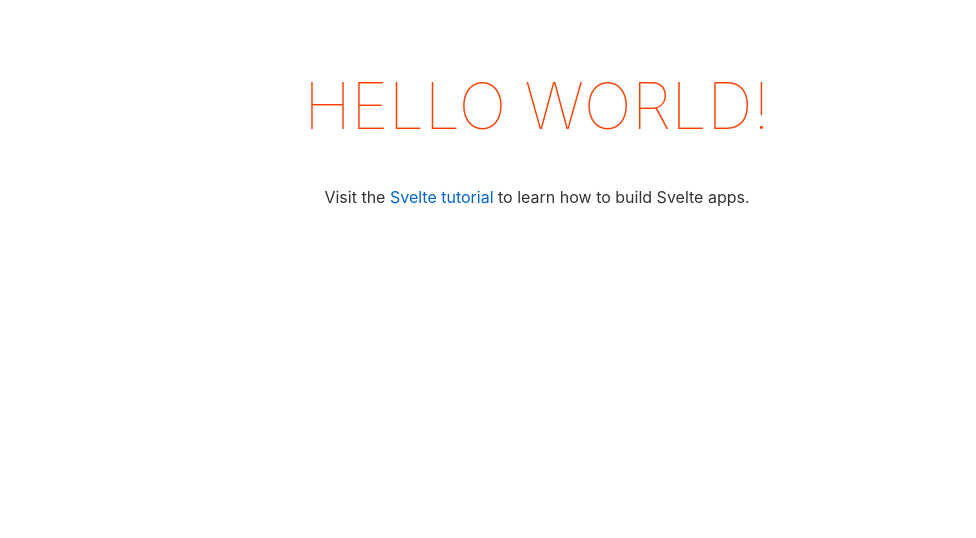
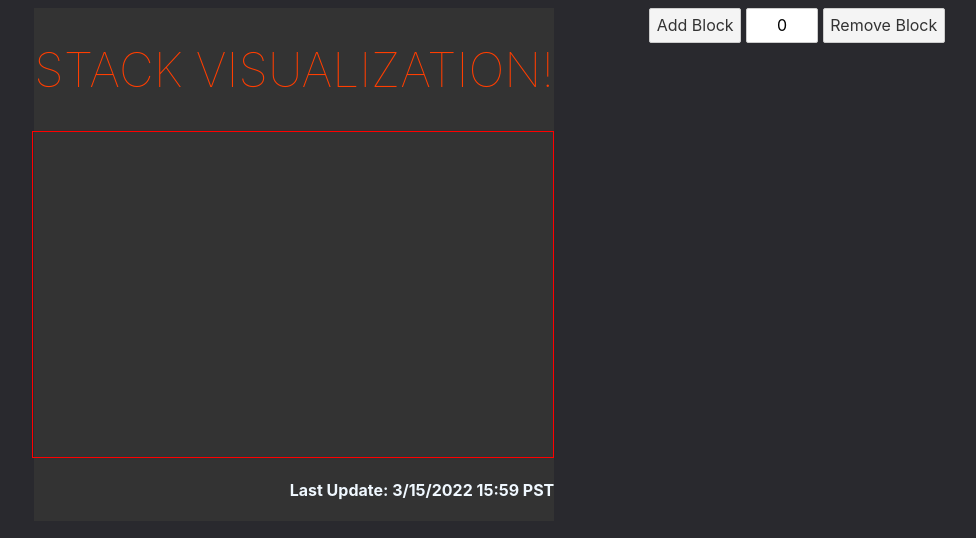
Before and after one commit to JustinStitt/stack-visu, a Svelte app in the folder stack-visu-app/: page / in a window 1280 px wide. Shown: the top 538 px of the page, without its empty margins (103-1079 px from the left). Built offline with nearby package versions, Linux system fonts and the light colour scheme.

Commit message:
🎨 main app functionality

```diff
--- a/stack-visu-app/public/global.css
+++ b/stack-visu-app/public/global.css
@@ -6,6 +6,7 @@ html, body {
 
 body {
 	color: #333;
+	background-color: #29292e;
 	margin: 0;
 	padding: 8px;
 	box-sizing: border-box;
--- a/stack-visu-app/src/App.svelte
+++ b/stack-visu-app/src/App.svelte
@@ -1,24 +1,56 @@
 <script>
-	export let name;
+	import { fade, fly} from 'svelte/transition';
+	import Block from './Components/Block.svelte'
+	let blocks = [];
+	let inp = 0;
+	const addBlock = () => {
+		blocks = [...blocks, inp]
+	}
+
+	const popBlock = () => {
+		blocks = blocks.slice(0, blocks.length-1);
+	}
 </script>
 
 <main>
-	<h1>Hello {name}!</h1>
-	<p>Visit the <a href="https://svelte.dev/tutorial">Svelte tutorial</a> to learn how to build Svelte apps.</p>
+	<div class='blocks'>
+		<h1>Stack Visualization!</h1>
+		<div class='inner'>
+			{#each blocks as block}
+			<Block data={block}/>
+			{/each}
+		</div>
+		<h4 style='color: aliceblue;'>
+			Last Update: 3/15/2022 15:59 PST
+		</h4>
+	</div>
+	<div class='controls'>
+		<button class='add-block' on:click={addBlock}>
+			Add Block
+		</button>
+		<input type="text" bind:value={inp} style='width: 15%; text-align: center'>
+		<button  on:click={popBlock}>
+			Remove Block
+		</button>
+	</div>
+
 </main>
 
 <style>
 	main {
 		text-align: center;
-		padding: 1em;
 		max-width: 240px;
-		margin: 0 auto;
+		padding: 0;
+		margin: 0;
+		display: flex;
+		flex-direction: row;
+		justify-content: center;
 	}
 
 	h1 {
 		color: #ff3e00;
 		text-transform: uppercase;
-		font-size: 4em;
+		font-size: 3em;
 		font-weight: 100;
 	}
 
@@ -27,4 +59,23 @@
 			max-width: none;
 		}
 	}
+
+	.blocks {
+		display: flex;
+		flex-direction: column;
+		justify-content: flex-end;
+		align-items: flex-end;
+		background-color: #333;
+	}
+
+	.inner {
+		width: 100%;
+		height: 325px;
+		overflow-y: auto;
+		border: 1px solid red;
+		display: flex;
+		flex-direction: column-reverse;
+	}
+
+
 </style>
--- /dev/null
+++ b/stack-visu-app/src/Components/Block.svelte
@@ -0,0 +1,40 @@
+<script>
+export let data = 7;
+export let size = 400;
+let color = Math.floor(Math.random()*16777215).toString(16);
+
+const checkDarkColor = (_) => {
+    if (color < 6000) {
+        color = Math.floor(Math.random()*16777215).toString(16);
+    }
+}
+
+$: checkDarkColor(color)
+</script>
+
+<!-- start html -->
+<div style={`background-color: #${color}`}>
+    <h1>{data}</h1>
+</div>
+<!-- end html -->
+
+<style>
+    div {
+        width: 300px;
+        height: 40px;
+        display: flex;
+        flex-direction: column;
+        align-items: center;
+        justify-content: center;
+        border: 1.5px solid aliceblue;
+    }
+
+    div:hover {
+        filter:brightness(1.2);
+        transform: scale(1.07);
+    }
+
+    h1 {
+        text-align: center;
+    }
+</style>
```
